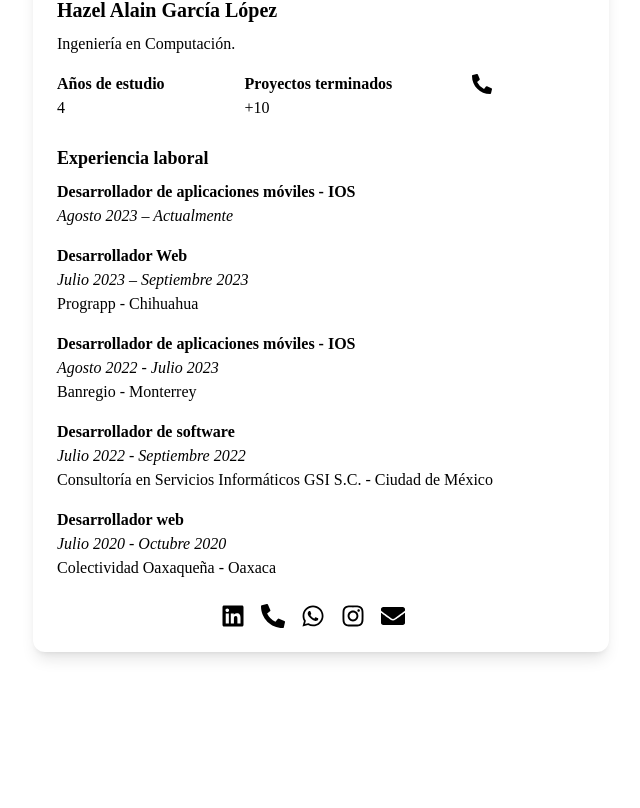
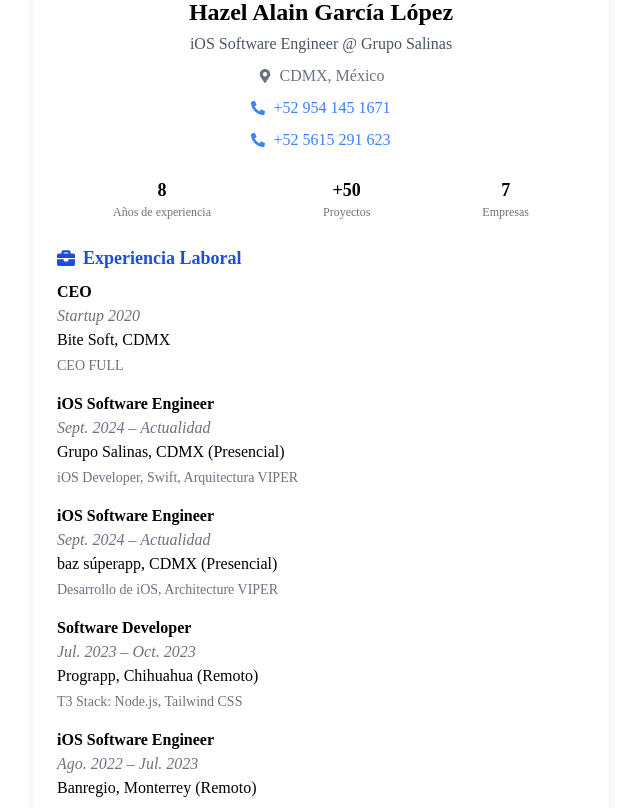
Before and after one commit to chapysgc2/HazelCraftsHub, a Next.js app: page /contact/contact in a window 1280 px wide. Shown: the part 332-1140 px from the top of the page, without its empty margins (319-959 px from the left). Built offline with nearby package versions, Linux system fonts and the light colour scheme.

Commit message:
Nuevos constrains

```diff
--- a/src/components/ContactLinks/ContactLinks.tsx
+++ b/src/components/ContactLinks/ContactLinks.tsx
@@ -12,7 +12,7 @@
       <a href="https://api.whatsapp.com/send?phone=+529541451671&text=Hello,%20more%20information!" className="mr-4">
         <FaWhatsapp size={24} />
       </a>
-      <a href="https://portafoliohazelalain.netlify.app/" className="mr-4">
+      <a href="https://www.instagram.com/hazel.alain?igsh=bG1kcmNoZjBwc3Vy&utm_source=qr" className="mr-4">
         <FaInstagram size={24} />
       </a>
       <a href="mailto:hazelo235@gmail.com" className="mr-4">
--- a/src/components/InstagramBio/InstagramBio.tsx
+++ b/src/components/InstagramBio/InstagramBio.tsx
@@ -1,73 +1,119 @@
 import React from 'react';
-import Image from 'next/image'; // Importa Image de Next.js
-import profileImage from '../../../public/images/profile.jpg.jpg'; // Importa la imagen local
-import ContactLinks from 'hazel/components/ContactLinks/ContactLinks';
-import { FaPhoneAlt } from 'react-icons/fa';
+import Image from 'next/image';
+import profileImage from '../../../public/images/profile.jpg.jpg'; // Asegúrate que existe la imagen
+import { FaPhoneAlt, FaMapMarkerAlt, FaBriefcase } from 'react-icons/fa';
 
-const InstagramBio: React.FC = () => {
+const ProfessionalBio: React.FC = () => {
     return (
-        <div className="max-w-xl mx-auto rounded-xl overflow-hidden bg-white shadow-lg p-6">
+      <div className="mx-auto max-w-xl overflow-hidden rounded-xl bg-white p-6 shadow-lg">
         {/* Imagen de perfil */}
-            <div className="flex items-center justify-center mb-6">
-                <div className="relative w-40 h-40 rounded-full overflow-hidden">
-                    <Image src={profileImage} alt="Imagen de perfil" layout="fill" objectFit="cover" />
+        <div className="mb-6 flex items-center justify-center">
+          <div className="relative h-40 w-40 overflow-hidden rounded-full border-4 border-blue-500">
+            <Image
+              src={profileImage}
+              alt="Hazel Alain García López"
+              layout="fill"
+              objectFit="cover"
+            />
           </div>
         </div>
 
         {/* Datos personales */}
-            <div className="mb-6">
-                <h2 className="font-semibold text-xl mb-2">Hazel Alain García López</h2>
-                <p>Ingeniería en Computación.</p>
-                <div className="flex items-center mt-4">
-                    <div className="mr-20">
-                        <p className="font-semibold">Años de estudio</p>
-                        <p>4</p>
+        <div className="mb-6 text-center">
+          <h2 className="mb-1 text-2xl font-bold">Hazel Alain García López</h2>
+          <p className="text-gray-600">iOS Software Engineer @ Grupo Salinas</p>
+          <div className="mt-2 flex items-center justify-center gap-2 text-gray-500">
+            <FaMapMarkerAlt size={14} />
+            <span>CDMX, México</span>
           </div>
-                    <div className="mr-20">
-                        <p className="font-semibold">Proyectos terminados</p>
-                        <p>+10</p>
+          <div className="mt-2 flex items-center justify-center gap-2 text-blue-500">
+            <FaPhoneAlt size={14} />
+            <a href="tel:+9541451671" className="hover:underline">
+              +52 954 145 1671
+            </a>
           </div>
-                    <div>
-                        <a href="tel:+9541451671" className="mr-4">
-                            <FaPhoneAlt size={20} />
+          <div className="mt-2 flex items-center justify-center gap-2 text-blue-500">
+            <FaPhoneAlt size={14} />
+            <a href="tel:+525615291623" className="hover:underline">
+              +52 5615 291 623
             </a>
           </div>
         </div>
+
+        {/* Estadísticas */}
+        <div className="mb-6 flex justify-around text-center">
+          <div>
+            <p className="text-lg font-semibold">8</p>
+            <p className="text-xs text-gray-500">Años de experiencia</p>
           </div>
-            {/* Experiencia laboral */}
-            <div className="mb-6">
-                <h3 className="font-semibold text-lg mb-2">Experiencia laboral</h3>
-                <div className="mb-4">
-                    <h4 className="font-semibold">Desarrollador de aplicaciones móviles - IOS</h4>
-                    <p className="italic">Agosto 2023 – Actualmente</p>
+          <div>
+            <p className="text-lg font-semibold">+50</p>
+            <p className="text-xs text-gray-500">Proyectos</p>
           </div>
-                <div className="mb-4">
-                    <h4 className="font-semibold">Desarrollador Web</h4>
-                    <p className="italic">Julio 2023 – Septiembre 2023</p>
-                    <p>Prograpp - Chihuahua</p>
-                </div>
-                <div className="mb-4">
-                    <h4 className="font-semibold">Desarrollador de aplicaciones móviles - IOS</h4>
-                    <p className="italic">Agosto 2022 - Julio 2023</p>
-                    <p>Banregio - Monterrey</p>
-                </div>
-                <div className="mb-4">
-                    <h4 className="font-semibold">Desarrollador de software</h4>
-                    <p className="italic">Julio 2022 - Septiembre 2022</p>
-                    <p>Consultoría en Servicios Informáticos GSI S.C. - Ciudad de México</p>
-                </div>
-                <div className="mb-4">
-                    <h4 className="font-semibold">Desarrollador web</h4>
-                    <p className="italic">Julio 2020 - Octubre 2020</p>
-
-                    <p>Colectividad Oaxaqueña - Oaxaca</p>
-
+          <div>
+            <p className="text-lg font-semibold">7</p>
+            <p className="text-xs text-gray-500">Empresas</p>
           </div>
         </div>
-            <ContactLinks />
+
+        {/* Experiencia laboral actualizada */}
+        <div className="mb-6">
+          <h3 className="mb-2 flex items-center gap-2 text-lg font-semibold text-blue-700">
+            <FaBriefcase /> Experiencia Laboral
+          </h3>
+          <div className="space-y-4">
+
+            <div>
+              <h4 className="font-semibold">CEO</h4>
+              <p className="italic text-gray-500">Startup 2020</p>
+              <p>Bite Soft, CDMX </p>
+              <p className="mt-1 text-sm text-gray-500">
+                CEO FULL
+              </p>
             </div>
-
+            <div>
+              <h4 className="font-semibold">iOS Software Engineer</h4>
+              <p className="italic text-gray-500">Sept. 2024 – Actualidad</p>
+              <p>Grupo Salinas, CDMX (Presencial)</p>
+              <p className="mt-1 text-sm text-gray-500">
+                iOS Developer, Swift, Arquitectura VIPER
+              </p>
+            </div>
+            <div>
+              <h4 className="font-semibold">iOS Software Engineer</h4>
+              <p className="italic text-gray-500">Sept. 2024 – Actualidad</p>
+              <p>baz súperapp, CDMX (Presencial)</p>
+              <p className="mt-1 text-sm text-gray-500">
+                Desarrollo de iOS, Architecture VIPER
+              </p>
+            </div>
+            <div>
+              <h4 className="font-semibold">Software Developer</h4>
+              <p className="italic text-gray-500">Jul. 2023 – Oct. 2023 </p>
+              <p>Prograpp, Chihuahua (Remoto)</p>
+              <p className="mt-1 text-sm text-gray-500">
+                T3 Stack: Node.js, Tailwind CSS
+              </p>
+            </div>
+            <div>
+              <h4 className="font-semibold">iOS Software Engineer</h4>
+              <p className="italic text-gray-500">Ago. 2022 – Jul. 2023</p>
+              <p>Banregio, Monterrey (Remoto)</p>
+            </div>
+            <div>
+              <h4 className="font-semibold">Software Programmer</h4>
+              <p className="italic text-gray-500">Jul. 2022 – Sept. 2022 </p>
+              <p>Consultoría en Servicios Informáticos GSI S.C., CDMX</p>
+            </div>
+            <div>
+              <h4 className="font-semibold">Desarrollador web</h4>
+              <p className="italic text-gray-500">Jul. 2020 – Oct. 2020</p>
+              <p>Colectividad Oaxaqueña, Oaxaca</p>
+            </div>
+          </div>
+        </div>
+      </div>
     );
 };
 
-export default InstagramBio;
+export default ProfessionalBio;
--- a/src/pages/cotizacion/cotizacion.tsx
+++ b/src/pages/cotizacion/cotizacion.tsx
@@ -5,25 +5,33 @@
 
 const Cotizacion: React.FC = () => {
   return (
-    <div>
-      <Navbar />
-      <br />
-      <br />
-      <br />
+      <div>
 
-      <br />
-      <EnviarFormulario />
-      <br />
-      <br />
-      <br />
-      <br />
-      <br />
-      <br />
-      <br />
-      <br />
-      <Footer />
+          <Navbar/>
+          <br/>
+          <br/>
+          <br/>
 
-    </div>
+          <br/>
+          <EnviarFormulario/>
+          <br/>
+          <br/>
+          <br/>
+          <br/>
+          <br/>
+          <br/>
+          <br/>
+          <br/>
+          <br/>
+          <br/>
+          <br/>
+          <br/>
+          <br/>
+          <br/>
+          <br/>
+          <Footer/>
+
+      </div>
   );
 };
 
```
Also changed, not shown: src/pages/services/services.tsx (line endings or trailing spaces). Lines whose indentation alone changed are shown as unchanged.
